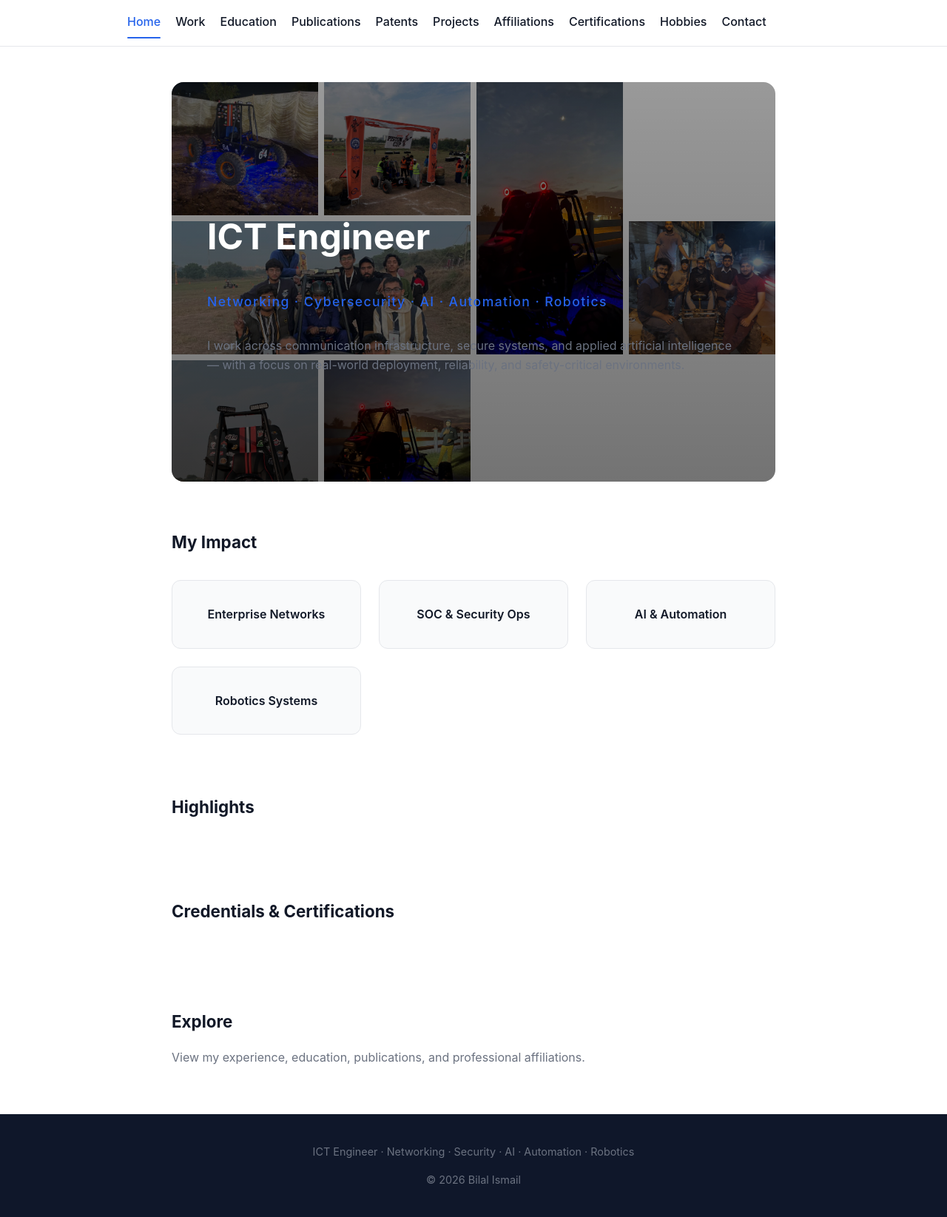
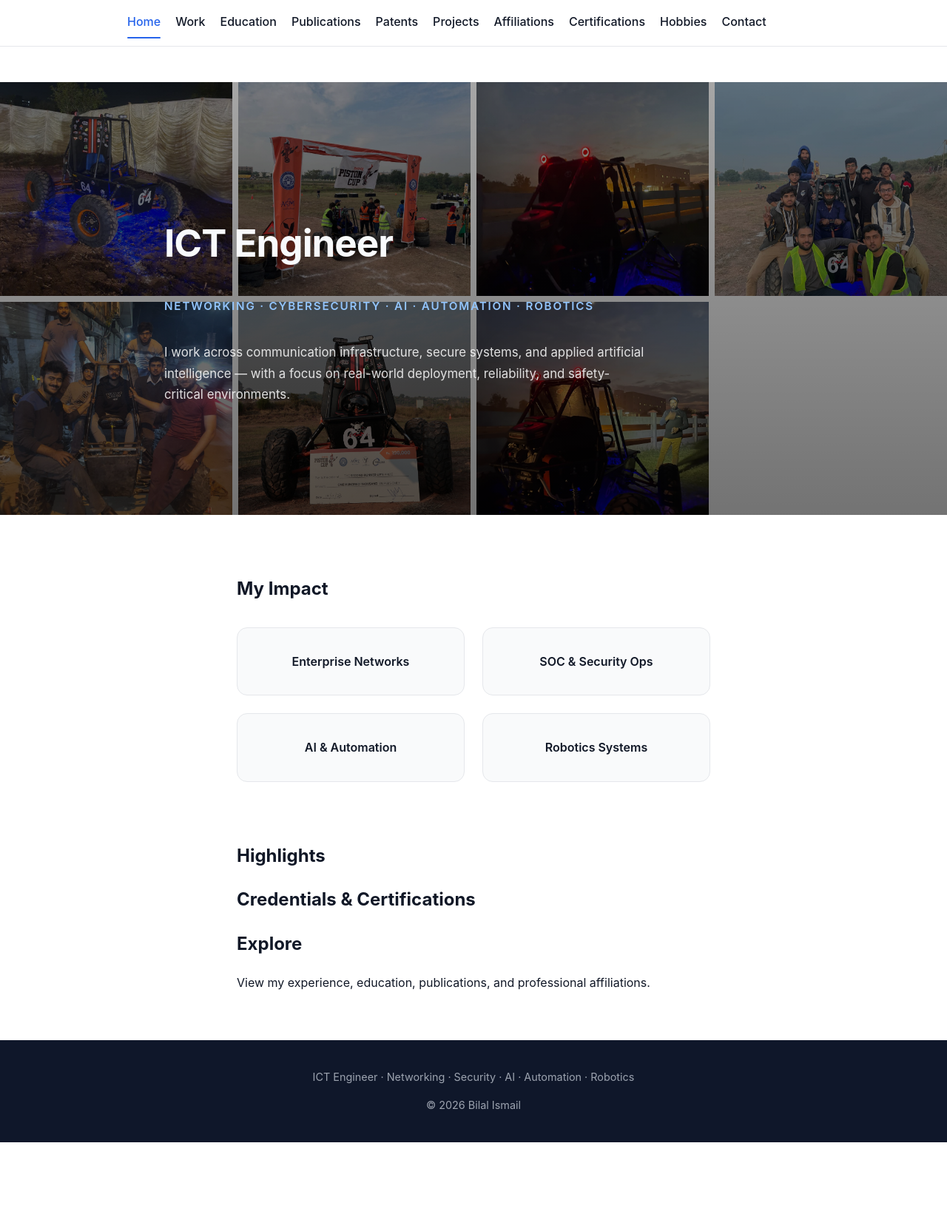
Before and after one commit to bilal-ismail/bilal-ismail.github.io, a Jekyll site: the page built from index.md, in a window 1280 px wide. Shown: the whole page at 74% size. Built offline with Jekyll 4.4.1, drawn with Linux system fonts in a browser that asks for light colours; after the commit the page ends 1544 px from its top, so only the background shows below that.

Commit message:
Update main.css

```diff
--- a/assets/css/main.css
+++ b/assets/css/main.css
@@ -60,7 +60,7 @@ a:hover {
 }
 
 /* =========================================================
-   HEADER & NAVIGATION
+   HEADER
 ========================================================= */
 
 header {
@@ -87,7 +87,6 @@ nav a:hover {
   color: var(--accent);
 }
 
-/* Active page */
 nav a.active {
   color: var(--accent);
 }
@@ -113,45 +112,109 @@ main {
   padding: 3rem 2rem;
 }
 
-h1 {
-  font-size: 2.5rem;
-  margin-bottom: 2rem;
+/* =========================================================
+   HERO BANNER
+========================================================= */
+
+.hero-banner {
+  position: relative;
+  width: 100vw;
+  margin-left: calc(-50vw + 50%);
+  height: 65vh;
+  min-height: 480px;
+  overflow: hidden;
 }
 
-h2 {
-  font-size: 1.4rem;
-  margin: 0.5rem 0;
+/* Grid layout */
+.banner-collage {
+  position: absolute;
+  inset: 0;
+  display: grid;
+  grid-template-columns: repeat(4, 1fr);
+  grid-auto-rows: 1fr;
+  gap: 8px;
+  z-index: 1;
 }
 
-h3 {
-  font-size: 1.1rem;
-  margin-top: 1.5rem;
+/* Make banner-4 and banner-6 wider */
+.banner-item img[src*="banner-4"],
+.banner-item img[src*="banner-6"] {
+  grid-column: span 2;
 }
 
-p {
-  color: var(--muted);
+/* Image behavior */
+.banner-item {
+  overflow: hidden;
+}
+
+.banner-item img {
+  width: 100%;
+  height: 100%;
+  object-fit: cover;
+  object-position: center;
+  filter: brightness(0.8);
+  transition: transform 0.6s ease;
+}
+
+.banner-item img:hover {
+  transform: scale(1.04);
+}
+
+/* Overlay */
+.banner-overlay {
+  position: absolute;
+  inset: 0;
+  background: linear-gradient(
+    to bottom,
+    rgba(0,0,0,0.35),
+    rgba(0,0,0,0.55)
+  );
+  z-index: 2;
+}
+
+/* Hero content */
+.hero-content {
+  position: relative;
+  z-index: 3;
+  height: 100%;
+  max-width: 900px;
+  margin: auto;
+  display: flex;
+  flex-direction: column;
+  justify-content: center;
+  padding: 0 2rem;
+  color: #f8fafc;
+}
+
+.hero-content h1 {
+  font-size: 3.2rem;
+  font-weight: 700;
+  margin-bottom: 1rem;
+  letter-spacing: -0.02em;
+}
+
+.hero-subtitle {
+  font-size: 0.95rem;
+  font-weight: 600;
+  text-transform: uppercase;
+  letter-spacing: 0.12em;
+  color: #93c5fd;
+  margin-bottom: 1.2rem;
+}
+
+.hero-description {
+  max-width: 650px;
+  font-size: 1.05rem;
+  color: rgba(255,255,255,0.85);
+  line-height: 1.7;
 }
 
 /* =========================================================
-   HOME PAGE
+   WALL SECTION
 ========================================================= */
 
-.hero {
-  margin-bottom: 4rem;
-}
-
-.hero-subtitle {
-  font-weight: 600;
-  color: var(--accent);
-  margin-bottom: 1rem;
-}
-
-.hero-description {
-  max-width: 720px;
-}
-
 .wall {
-  margin: 4rem 0;
+  margin: 5rem 0;
 }
 
 .wall-grid {
@@ -165,9 +228,15 @@ p {
   padding: 2rem;
   background: var(--surface);
   border: 1px solid var(--border);
-  border-radius: 12px;
+  border-radius: 14px;
   font-weight: 600;
   text-align: center;
+  transition: transform 0.3s ease, box-shadow 0.3s ease;
+}
+
+.wall-card:hover {
+  transform: translateY(-4px);
+  box-shadow: 0 10px 25px rgba(0,0,0,0.05);
 }
 
 /* =========================================================
@@ -184,11 +253,10 @@ p {
   position: relative;
   padding: 1.75rem 2rem;
   border: 1px solid var(--border);
-  border-radius: 12px;
+  border-radius: 14px;
   background: var(--surface);
 }
 
-/* Vertical indicator */
 .timeline-item::before {
   content: "";
   position: absolute;
@@ -200,15 +268,9 @@ p {
   background: var(--muted);
 }
 
-/* Header */
-.timeline-header {
-  margin-bottom: 1rem;
-}
-
 .timeline-period {
   font-size: 0.8rem;
   font-weight: 600;
-  letter-spacing: 0.05em;
   text-transform: uppercase;
   color: var(--muted);
 }
@@ -219,9 +281,9 @@ p {
   color: var(--muted);
 }
 
-/* Content */
 .timeline-item p {
   margin: 0.6rem 0;
+  color: var(--muted);
 }
 
 .timeline-item ul {
@@ -234,45 +296,19 @@ p {
   color: var(--muted);
 }
 
-/* Optional image */
 .timeline-image {
   width: 100%;
-  max-height: 220px;
-  object-fit: cover;
+  max-height: 260px;
+  object-fit: contain;
   border-radius: 8px;
   margin-bottom: 1rem;
 }
 
-/* =========================================================
-   DOMAIN COLORS
-========================================================= */
-
-.timeline-item[data-domain="ict"]::before {
-  background: var(--ict);
-}
-
-.timeline-item[data-domain="security"]::before {
-  background: var(--security);
-}
-
-.timeline-item[data-domain="ai"]::before {
-  background: var(--ai);
-}
-
-.timeline-item[data-domain="robotics"]::before {
-  background: var(--robotics);
-}
-
-/* Domain legend */
-.domain-legend span {
-  margin-right: 1rem;
-  font-weight: 600;
-}
-
-.domain-legend .ict { color: var(--ict); }
-.domain-legend .security { color: var(--security); }
-.domain-legend .ai { color: var(--ai); }
-.domain-legend .robotics { color: var(--robotics); }
+/* Domain colors */
+.timeline-item[data-domain="ict"]::before { background: var(--ict); }
+.timeline-item[data-domain="security"]::before { background: var(--security); }
+.timeline-item[data-domain="ai"]::before { background: var(--ai); }
+.timeline-item[data-domain="robotics"]::before { background: var(--robotics); }
 
 /* =========================================================
    CONTACT
@@ -283,7 +319,7 @@ p {
   padding: 2rem;
   background: var(--surface);
   border: 1px solid var(--border);
-  border-radius: 12px;
+  border-radius: 14px;
 }
 
 /* =========================================================
@@ -298,156 +334,3 @@ p {
   text-align: center;
   font-size: 0.9rem;
 }
-
-
-
-/* =========================================================
-   HERO COLLAGE BANNER
-========================================================= */
-
-.hero-banner {
-  position: relative;
-  height: 60vh;
-  min-height: 420px;
-  overflow: hidden;
-  margin-bottom: 4rem;
-  border-radius: 16px;
-}
-
-/* Collage grid */
-.banner-collage {
-  position: absolute;
-  inset: 0;
-  display: grid;
-  grid-template-columns: repeat(auto-fill, minmax(180px, 1fr));
-  grid-auto-rows: 180px;
-  gap: 8px;
-  z-index: 1;
-}
-
-.banner-item {
-  overflow: hidden;
-}
-
-.banner-item:nth-child(3n) {
-  grid-row: span 2;
-}
-
-.banner-item:nth-child(4n) {
-  grid-column: span 2;
-}
-
-.banner-item img {
-  width: 100%;
-  height: 100%;
-  object-fit: cover;
-  filter: brightness(0.75) contrast(1.05);
-  transition: transform 0.6s ease;
-}
-
-.banner-item img:hover {
-  transform: scale(1.05);
-}
-
-/* Overlay for readability */
-.banner-overlay {
-  position: absolute;
-  inset: 0;
-  background: linear-gradient(
-    to bottom,
-    rgba(0,0,0,0.4),
-    rgba(0,0,0,0.55)
-  );
-  z-index: 2;
-}
-
-/* Text over banner */
-.hero-content {
-  position: relative;
-  z-index: 3;
-  height: 100%;
-  display: flex;
-  flex-direction: column;
-  justify-content: center;
-  padding: 3rem;
-  color: white;
-}
-
-.hero-content h1 {
-  font-size: 3rem;
-  margin-bottom: 1rem;
-}
-
-.hero-content .hero-subtitle {
-  font-size: 1.1rem;
-  font-weight: 500;
-  letter-spacing: 0.08em;
-}
-
-/* =========================================================
-   Certificates and credentials section
-========================================================= */
-
-
-
-.credentials {
-  margin: 5rem 0;
-}
-
-.credentials h2 {
-  margin-bottom: 2rem;
-}
-
-.credentials-grid {
-  display: grid;
-  grid-template-columns: repeat(auto-fill, minmax(240px, 1fr));
-  gap: 1.5rem;
-}
-
-.credential-card {
-  background: var(--surface);
-  border: 1px solid var(--border);
-  border-radius: 14px;
-  overflow: hidden;
-  transition: transform 0.3s ease, box-shadow 0.3s ease;
-}
-
-.credential-card img {
-  width: 100%;
-  height: 200px;
-  object-fit: cover;
-}
-
-.credential-card:hover {
-  transform: translateY(-6px);
-  box-shadow: 0 12px 25px rgba(0,0,0,0.08);
-}
-
-/* =========================================================
-   Highlight Section
-========================================================= */
-
-
-.highlights {
-  margin: 5rem 0;
-}
-
-.highlights-grid {
-  display: flex;
-  gap: 1.5rem;
-  overflow-x: auto;
-  padding-bottom: 1rem;
-}
-
-.highlight-card {
-  min-width: 300px;
-  border-radius: 14px;
-  overflow: hidden;
-  flex-shrink: 0;
-}
-
-.highlight-card img {
-  width: 100%;
-  height: 220px;
-  object-fit: cover;
-}
```
